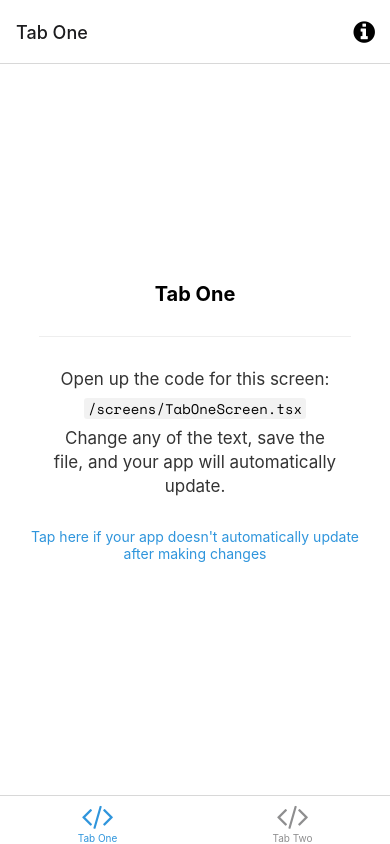
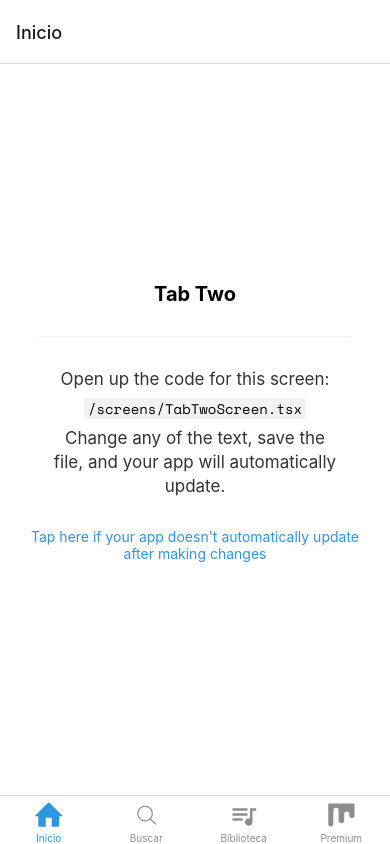
Before and after one commit to MarianaCarvTeixeira/React-Native-Matx-Music, a React Native app: screen / in a window 390 px wide. Built offline with nearby package versions, Linux system fonts and the light colour scheme; what expo-linking would draw is missing.

Commit message:
Barra de navegação

```diff
--- a/navigation/index.tsx
+++ b/navigation/index.tsx
@@ -1,9 +1,4 @@
-/**
- * If you are not familiar with React Navigation, refer to the "Fundamentals" guide:
- * https://reactnavigation.org/docs/getting-started
- *
- */
-import { FontAwesome } from '@expo/vector-icons';
+import { FontAwesome5, Entypo, EvilIcons, MaterialCommunityIcons } from '@expo/vector-icons';
 import { createBottomTabNavigator } from '@react-navigation/bottom-tabs';
 import { NavigationContainer, DefaultTheme, DarkTheme } from '@react-navigation/native';
 import { createNativeStackNavigator } from '@react-navigation/native-stack';
@@ -29,10 +24,6 @@ export default function Navigation({ colorScheme }: { colorScheme: ColorSchemeNa
   );
 }
 
-/**
- * A root stack navigator is often used for displaying modals on top of all other content.
- * https://reactnavigation.org/docs/modal
- */
 const Stack = createNativeStackNavigator<RootStackParamList>();
 
 function RootNavigator() {
@@ -47,10 +38,7 @@ function RootNavigator() {
   );
 }
 
-/**
- * A bottom tab navigator displays tab buttons on the bottom of the display to switch screens.
- * https://reactnavigation.org/docs/bottom-tab-navigator
- */
+
 const BottomTab = createBottomTabNavigator<RootTabParamList>();
 
 function BottomTabNavigator() {
@@ -62,43 +50,43 @@ function BottomTabNavigator() {
       screenOptions={{
         tabBarActiveTintColor: Colors[colorScheme].tint,
       }}>
-      <BottomTab.Screen
-        name="TabOne"
-        component={TabOneScreen}
-        options={({ navigation }: RootTabScreenProps<'TabOne'>) => ({
-          title: 'Tab One',
-          tabBarIcon: ({ color }) => <TabBarIcon name="code" color={color} />,
-          headerRight: () => (
-            <Pressable
-              onPress={() => navigation.navigate('Modal')}
-              style={({ pressed }) => ({
-                opacity: pressed ? 0.5 : 1,
-              })}>
-              <FontAwesome
-                name="info-circle"
-                size={25}
-                color={Colors[colorScheme].text}
-                style={{ marginRight: 15 }}
-              />
-            </Pressable>
-          ),
-        })}
+
+       <BottomTab.Screen
+        name="home"
+        component={TabTwoScreen}
+        options={{
+          title: 'Inicio',
+          tabBarIcon: ({ color }) => <Entypo name="home" size={30} style={{ marginBottom: -3 }} color={color} />,
+        }}
       />
       <BottomTab.Screen
-        name="TabTwo"
+        name="search"
         component={TabTwoScreen}
         options={{
-          title: 'Tab Two',
-          tabBarIcon: ({ color }) => <TabBarIcon name="code" color={color} />,
+          title: 'Buscar',
+          tabBarIcon: ({ color }) => <EvilIcons name="search" size={30} style={{ marginBottom: -3 }} color={color} />,
+        }}
+      />
+      <BottomTab.Screen
+        name="Library"
+        component={TabTwoScreen}
+        options={{
+          title: 'Biblioteca',
+          tabBarIcon: ({ color }) => <MaterialCommunityIcons name="playlist-music" size={30} style={{ marginBottom: -3 }} color={color} />,
+        }}
+      />
+      <BottomTab.Screen
+        name="Premium"
+        component={TabTwoScreen}
+        options={{
+          title: 'Premium',
+          tabBarIcon: ({ color }) => <FontAwesome5 name="mix" size={30} style={{ marginBottom: -3 }} color={color} />,
         }}
       />
     </BottomTab.Navigator>
   );
 }
 
-/**
- * You can explore the built-in icon families and icons on the web at https://icons.expo.fyi/
- */
 function TabBarIcon(props: {
   name: React.ComponentProps<typeof FontAwesome>['name'];
   color: string;
```
